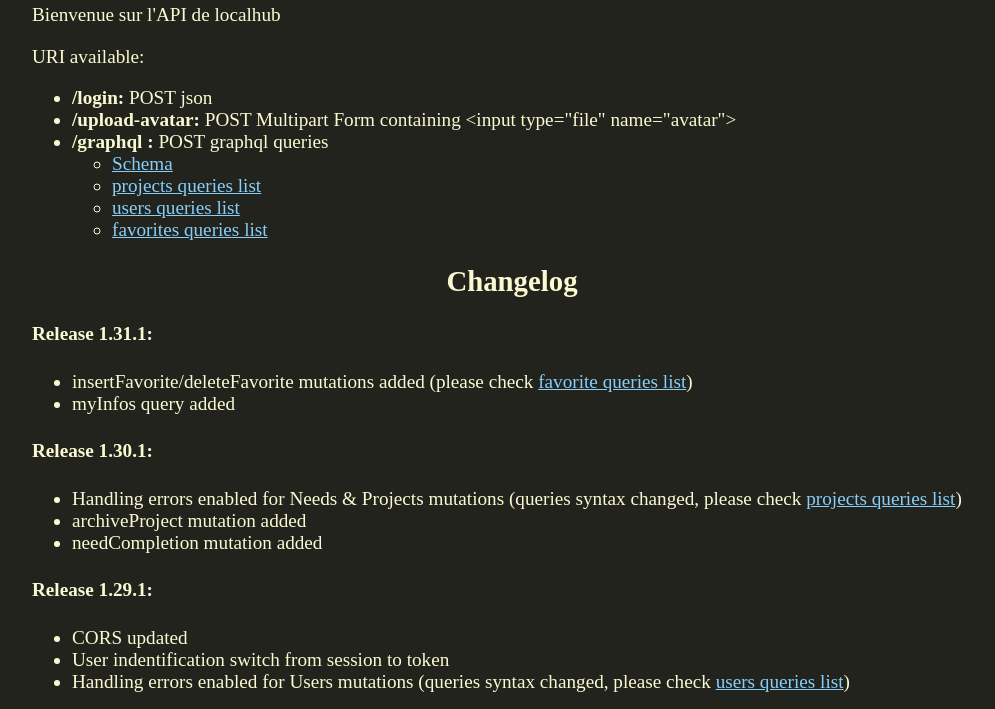
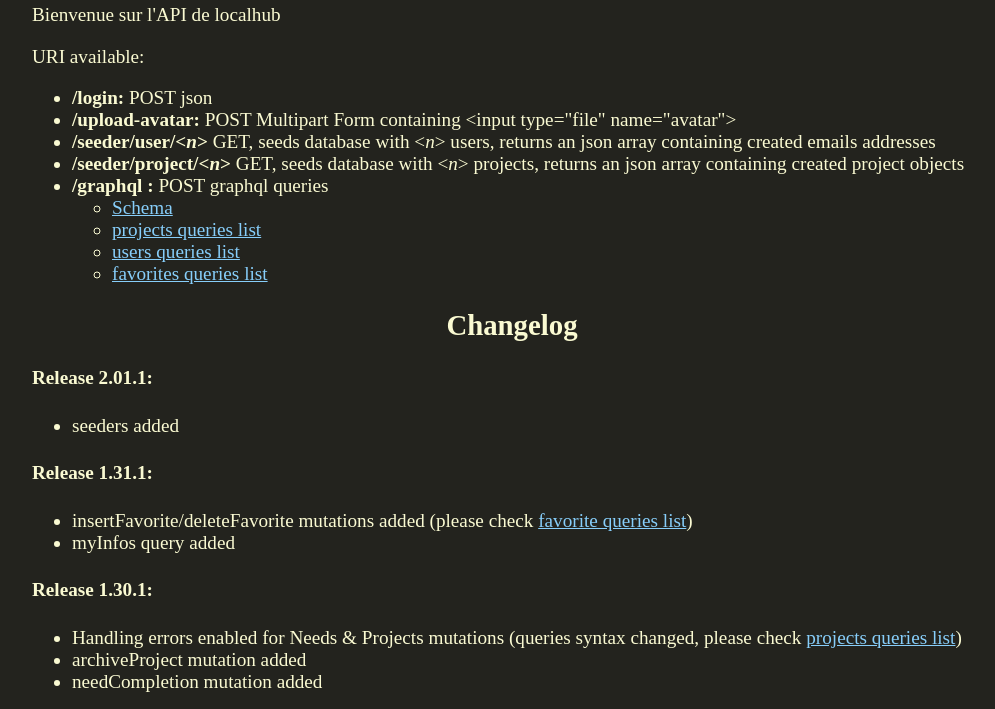
Before and after one commit to jkehl2/projet-hub-back, a website: page public/index.html in a window 1280 px wide. Shown: the part 91-800 px from the top of the page, without its empty margins (128-1123 px from the left). Drawn offline with Linux system fonts and the light colour scheme.

Commit message:
seeders doc

```diff
--- a/public/index.html
+++ b/public/index.html
@@ -31,6 +31,12 @@
             &ltinput type="file" name="avatar"&gt
         </li>
         <li>
+            <b>/seeder/user/&lt<i>n</i>&gt </b>GET, seeds database with &lt<i>n</i>&gt users, returns an json array containing created emails addresses
+        </li>
+        <li>
+            <b>/seeder/project/&lt<i>n</i>&gt </b>GET, seeds database with &lt<i>n</i>&gt projects, returns an json array containing created project objects
+        </li>
+        <li>
             <b>/graphql :</b>
             POST graphql queries
             <ul>
@@ -44,6 +50,11 @@
         </li>
     </ul>
     <h2>Changelog</h2>
+
+    <h4>Release 2.01.1:</h4>
+    <ul>
+        <li>seeders added</li>
+    </ul>
 
     <h4>Release 1.31.1:</h4>
     <ul>
```
